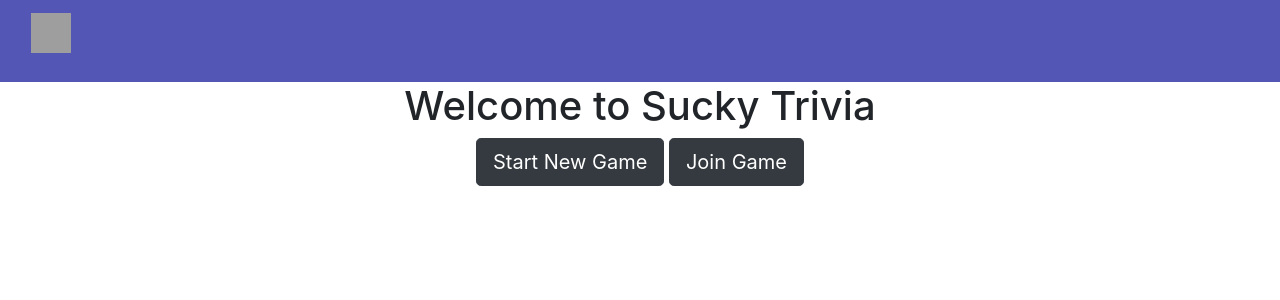
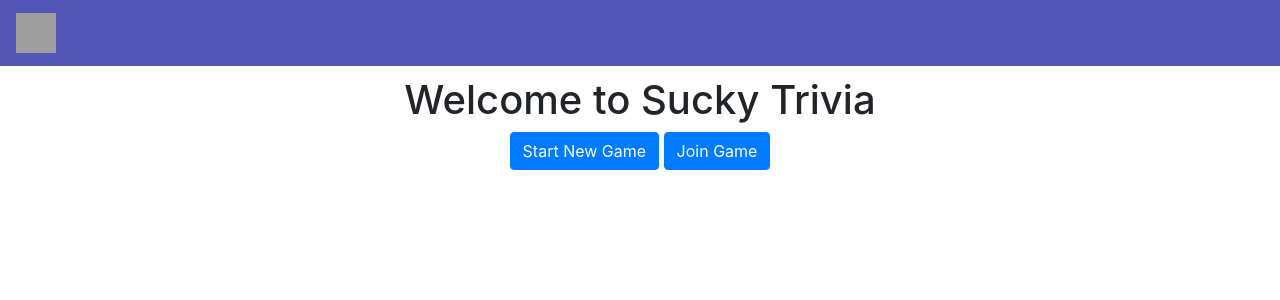
Before and after one commit to SainTfactor/SuckyTrivia, a Flask app: page / in a window 1280 px wide. Shown: the top 300 px of the page. Run offline with Flask 2, Linux system fonts and the light colour scheme; some libraries are stand-ins or nearby versions; grey boxes are pictures that could not be loaded.

Commit message:
Style and a few minor aestetics.

```diff
--- a/static/main.css
+++ b/static/main.css
@@ -1,12 +1,7 @@
 .navbar {
-  margin-bottom: 0;
-  border-radius: 0;
+  margin-bottom: 10px;
   background-color: #5356b5;
   border-color: #241f90;
-}
-
-.navbar-collapse.collapse {
-  display: block!important;
 }
 
 .navbar-nav>a, .navbar-nav {
--- a/static/main.js
+++ b/static/main.js
@@ -10,11 +10,13 @@ show_screen = function(screen_name) {
 lock_answer = function(socket) {
    $("#answer_input").prop("disabled", true);
    $("#lock_answer").prop("disabled", true);
+   $("#lock_answer").val("LOCKED");
    socket.emit("answer_locked");
 }
 reset_answer_locks = function() {
    $("#answer_input").prop("disabled", false);
    $("#lock_answer").prop("disabled", false);
+   $("#lock_answer").val("Lock in Answer");
    $("#answer_input").val("");
 }
 
--- a/templates/index.html
+++ b/templates/index.html
@@ -15,7 +15,7 @@
 </head>
 <body>
 
-<nav class="navbar navbar-inverse">
+<nav class="navbar navbar-expand">
   <div class="container-fluid">
     <a class="navbar-brand" href="#"><img src="http://saintfactorstudios.ml/SainTfactorStudiosIP/WingedTTransparent.png" alt="Winged T" height="40" width="40"></a>
     <div class="collapse navbar-collapse">
@@ -32,8 +32,8 @@
     <div class="col-sm-6 text-center">
       <div id="start_screen" class="game_screen">
         <h1>Welcome to Sucky Trivia</h1>
-      	<input id="new_btn" type="button" class="btn btn-lg btn-dark" value="Start New Game" />
-      	<input id="join_btn" type="button" class="btn btn-lg btn-dark" value="Join Game" />
+      	<input id="new_btn" type="button" class="btn btn-primary" value="Start New Game" />
+      	<input id="join_btn" type="button" class="btn btn-primary" value="Join Game" />
       </div>
       <div id="gm_screen" style="display:none;" class="game_screen">
         <h1>Welcome to your game!</h1>
@@ -60,13 +60,13 @@
           </div>
           <input id="join_room_code" class="form-control" type="text" placeholder="Room Code" aria-label="Room Code" aria-describedby="room-code-label" />
         </div>
-        <input id="join_game" class="btn btn-lg btn-dark" type="button" value="Join" />
+        <input id="join_game" class="btn btn-lg btn-primary" type="button" value="Join" />
       </div>
       <div id="player_game_screen" style="display:none;" class="game_screen">
         <h1>Sucky trivia</h1>
         <div id="question_posed"></div>
         <input id="answer_input" class="form-control" type="text" placeholder="Type your answers here." />
-        <input id="lock_answer" class="btn btn-lg btn-dark" type="button" value="Lock in Answer" />
+        <input id="lock_answer" class="btn btn-lg btn-primary" type="button" value="Lock in Answer" />
       </div>
       <div id="right_column" class="col-sm-3 text-center"></div>
     </div>
```
